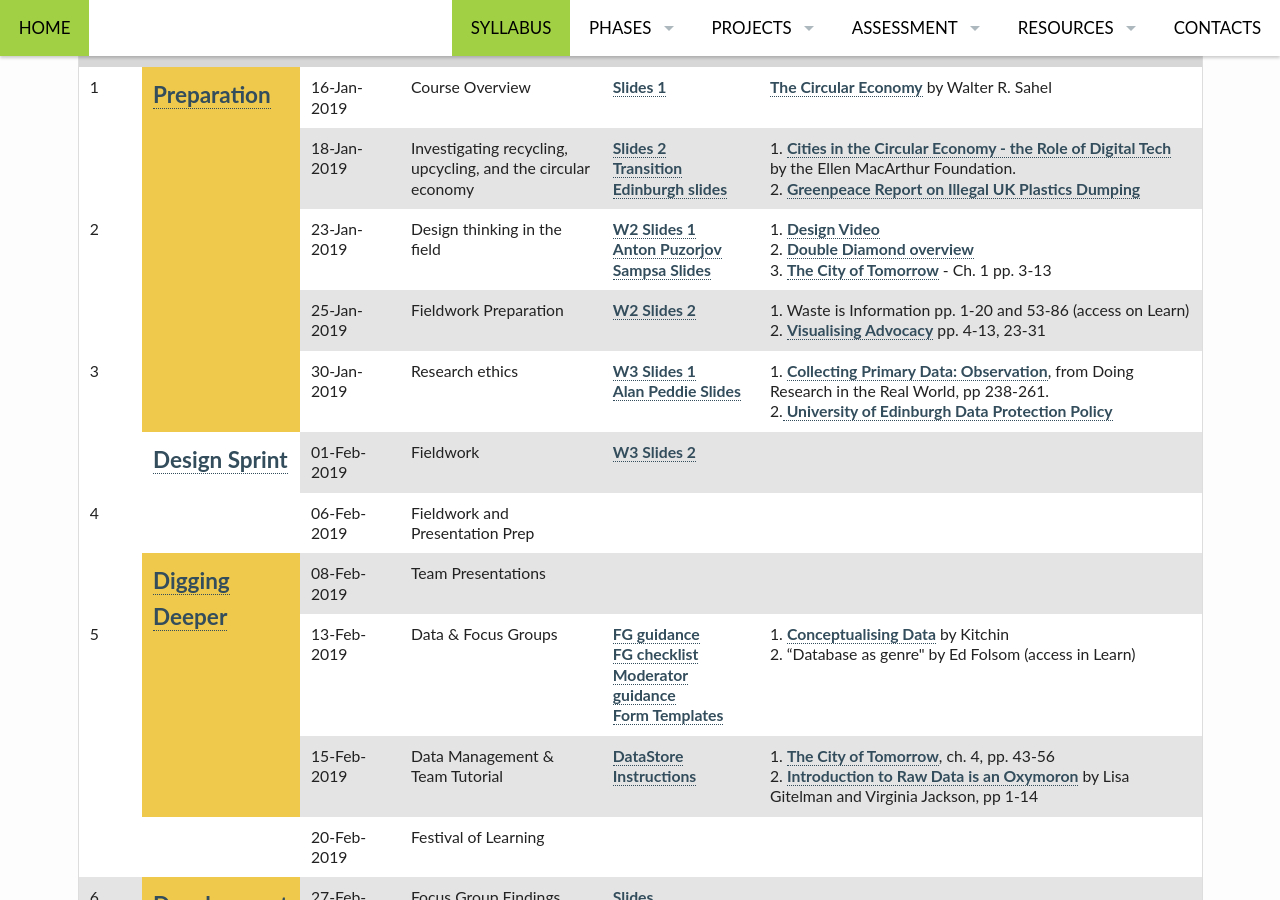
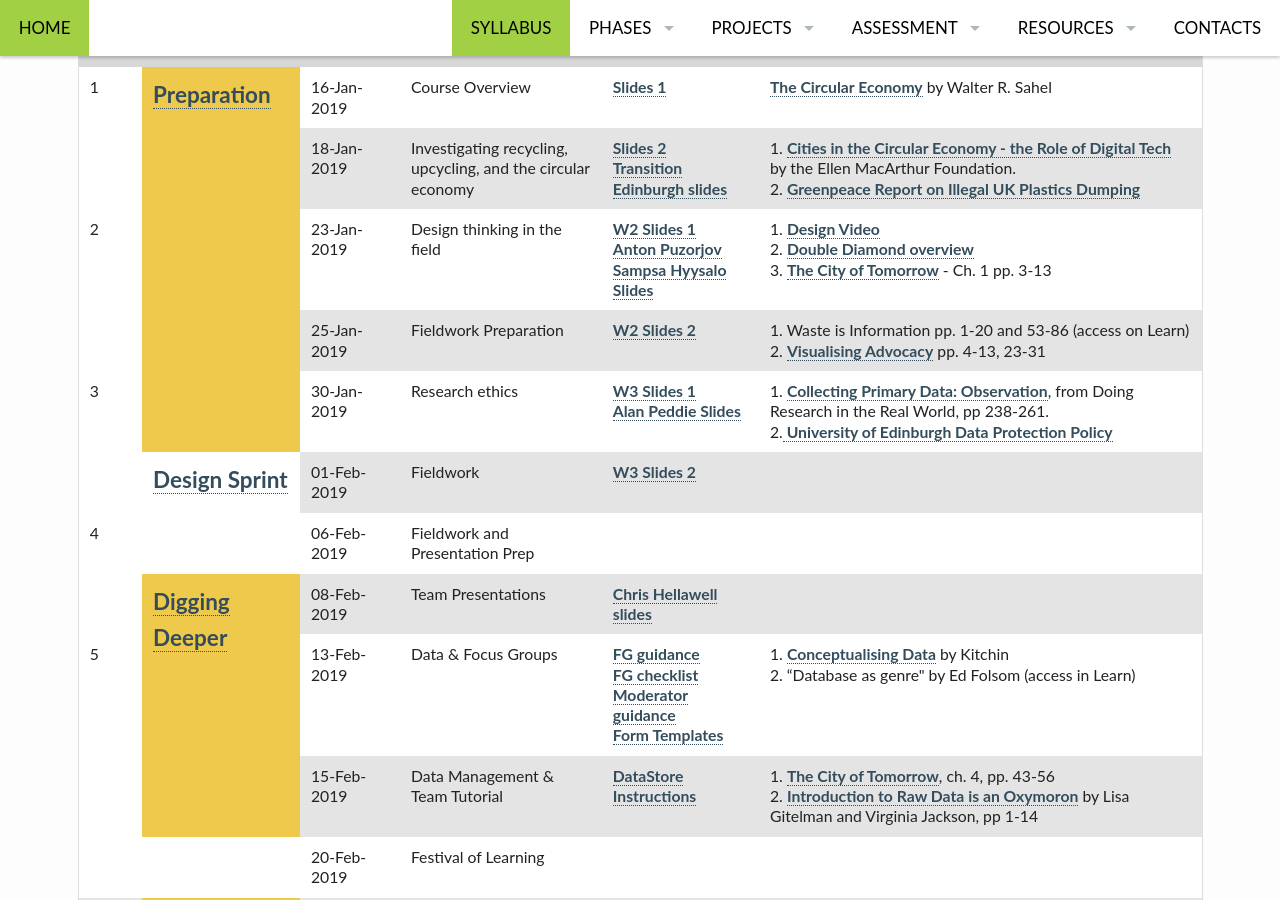
Before and after one commit to edinburghlivinglab/ddc, a Jekyll site: the page built from pages/syllabus.md, in a window 1280 px wide and 900 px high, scrolled down 861 px. Built offline with Jekyll 4.4.1, drawn with Linux system fonts in a browser that asks for light colours.

Commit message:
Update syllabus.md

```diff
--- a/pages/syllabus.md
+++ b/pages/syllabus.md
@@ -97,7 +97,7 @@
                 <td rowspan="2">2</td>
                 <td>23-Jan-2019</td>
                 <td>Design thinking in the field</td>
-                <td><a href="{{ site.baseurl }}/course_docs/week2-1.pptx" target="_blank">W2 Slides 1</a><br/><a href="https://docs.google.com/presentation/d/1tYPugL8mu-sAKZjq8D2hB2_TxdHZMDpvIWA_lutMqoA/edit#slide=id.p">Anton Puzorjov</a><br/><a href="{{ site.baseurl }}/course_docs/design_ethnography_2019.pptx" target="_blank">Sampsa Slides</a></td>
+                <td><a href="{{ site.baseurl }}/course_docs/week2-1.pptx" target="_blank">W2 Slides 1</a><br/><a href="https://docs.google.com/presentation/d/1tYPugL8mu-sAKZjq8D2hB2_TxdHZMDpvIWA_lutMqoA/edit#slide=id.p">Anton Puzorjov</a><br/><a href="{{ site.baseurl }}/course_docs/design_ethnography_2019.pptx" target="_blank">Sampsa Hyysalo Slides</a></td>
                 <td>1. <a href="https://youtu.be/JF2xaxjrQ7g">Design Video</a><br/>
                     2. <a href="http://www.thecreativeindustries.co.uk/uk-creative-overview/news-and-views/view-what-is-design-and-why-it-matters">Double Diamond overview</a><br />
                     3. <a href="https://www.scribd.com/document/384155848/The-City-of-Tomorrow-Sensors-Networks-Hackers-And-the-Future-of-Urban-Life">The City of Tomorrow</a> - Ch. 1 pp. 3-13
@@ -138,8 +138,7 @@
                 </td>
                 <td>08-Feb-2019</td>
                 <td>Team Presentations</td>
-                <td>
-                </td>
+                <td><a href="{{ site.baseurl }}/course_docs/Chris_Hellawell.pptx" target="_blank">Chris Hellawell slides</a></td>
                 <td>&nbsp;</td>
             </tr>
             <tr>
```
